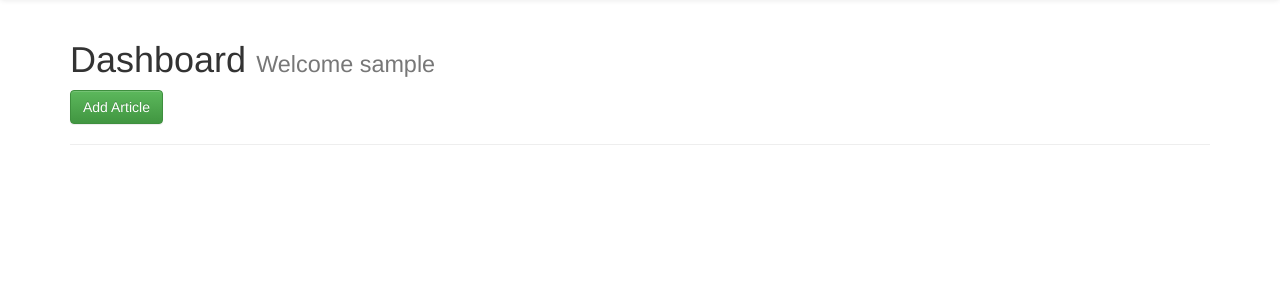
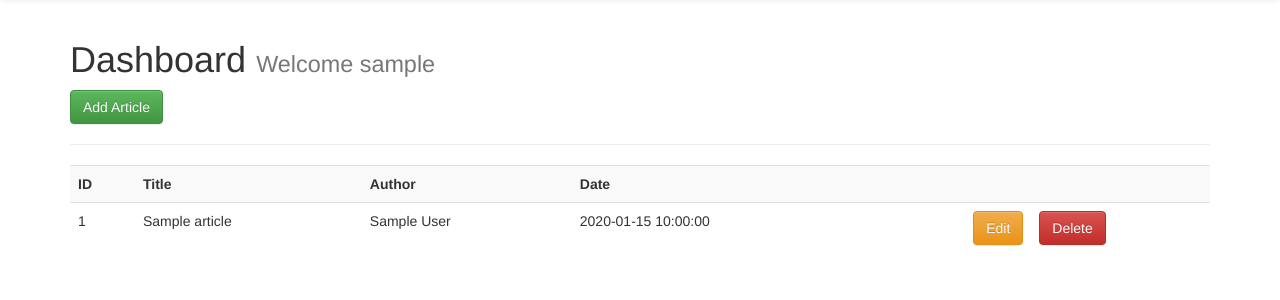
Before and after one commit to daktari01/myflaskapp, a Flask app: page /dashboard in a window 1280 px wide. Shown: the part 52-352 px from the top of the page. Run offline with Flask 2, Linux system fonts and the light colour scheme; the visitor is signed in with stand-in values (Sample User, id 1); tables that the repository leaves empty or names only in its code hold one stand-in row (values such as "Sample post"); some libraries are stand-ins or nearby versions.

Commit message:
Make Articles be drawn from the database

```diff
--- a/app.py
+++ b/app.py
@@ -17,7 +17,7 @@ app.config['MYSQL_CURSORCLASS'] = 'DictCursor'
 # Init MySQL
 mysql = MySQL(app)
 
-Articles = Articles()
+# Articles = Articles()
 
 @app.route('/')
 def index():
@@ -29,7 +29,22 @@ def about():
 
 @app.route('/articles')
 def articles():
-    return render_template('articles.html', articles=Articles)
+    # Create cursor
+    cur = mysql.connection.cursor()
+
+    # Get articles
+    result = cur.execute("SELECT * FROM articles")
+
+    articles = cur.fetchall()
+
+    if result > 0:
+        return render_template('articles.html', articles=articles)
+    else:
+        msg = 'No articles found'
+        return render_template('articles.html', msg=msg)
+
+    # Close connection
+    cur.close()
 
 @app.route('/article/<int:id>/')
 def article(id):
@@ -126,7 +141,22 @@ def is_logged_in(f):
 @app.route('/dashboard')
 @is_logged_in
 def dashboard():
-    return render_template('dashboard.html')
+    # Create cursor
+    cur = mysql.connection.cursor()
+
+    # Get articles
+    result = cur.execute("SELECT * FROM articles")
+
+    articles = cur.fetchall()
+
+    if result > 0:
+        return render_template('dashboard.html', articles=articles)
+    else:
+        msg = 'No articles found'
+        return render_template('dashboard.html', msg=msg)
+
+    # Close connection
+    cur.close()
 
 class ArticleForm(Form):
     title  = StringField('Title', [validators.Length(min=3, max=240)])
--- a/templates/dashboard.html
+++ b/templates/dashboard.html
@@ -6,4 +6,24 @@
     <h1>Dashboard <small>Welcome {{ session.username }}</small></h1>
     <a class="btn btn-success" href="/add_article">Add Article</a>
     <hr>
+    <table class="table table-striped">
+        <tr>
+            <th>ID</th>
+            <th>Title</th>
+            <th>Author</th>
+            <th>Date</th>
+            <th></th>
+            <th></th>
+        </tr>
+        {% for article in articles %}
+        <tr>
+            <td>{{ article.id }}</td>
+            <td>{{ article.title }}</td>
+            <td>{{ article.author }}</td>
+            <td>{{ article.create_date }}</td>
+            <td><a href="edit_articlr/{{ article.id }}" class="btn btn-warning pull-right">Edit</a></td>
+            <td><a href="#" class="btn btn-danger">Delete</a></td>
+        </tr>
+        {% endfor %}
+    </table>
 {% endblock %}
```
